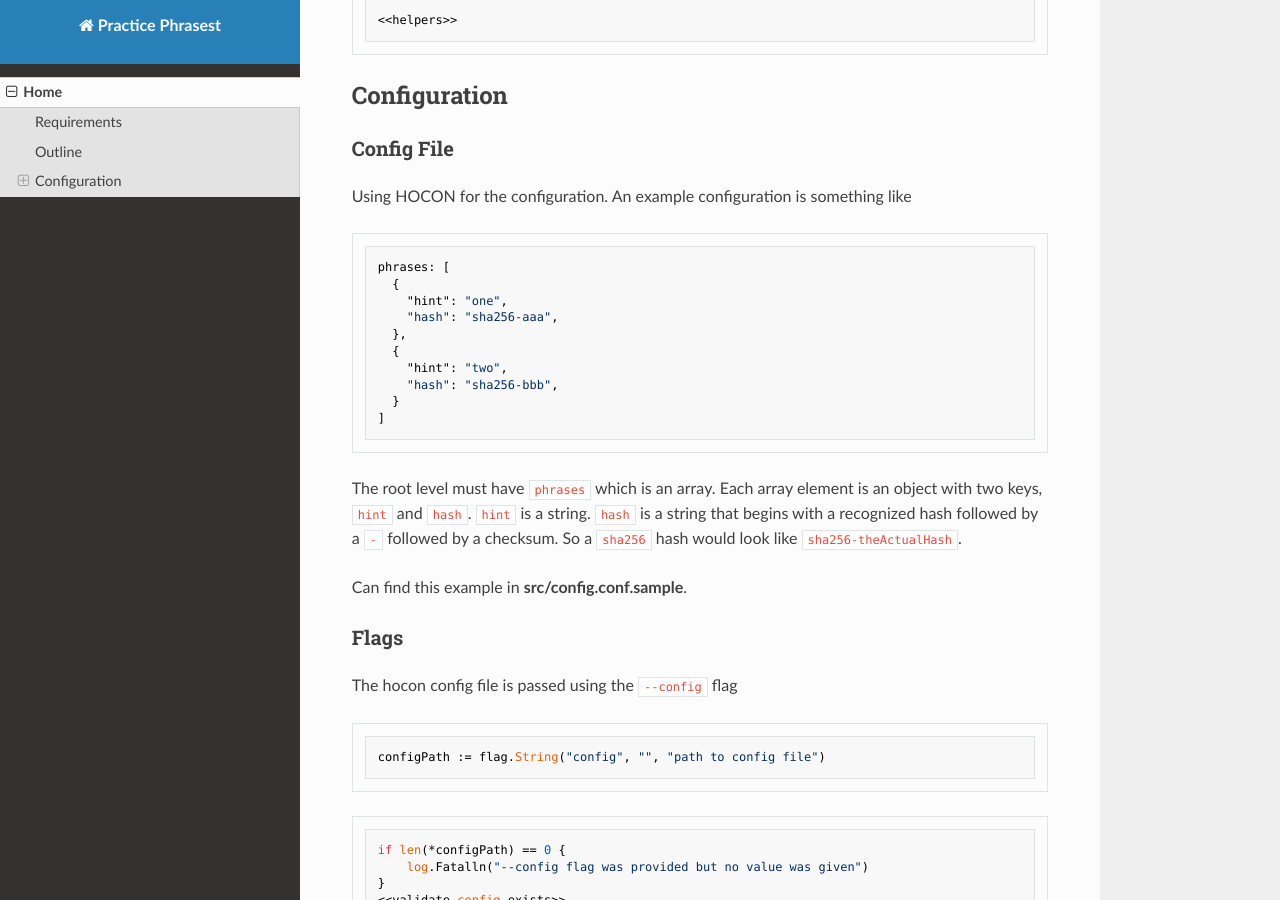
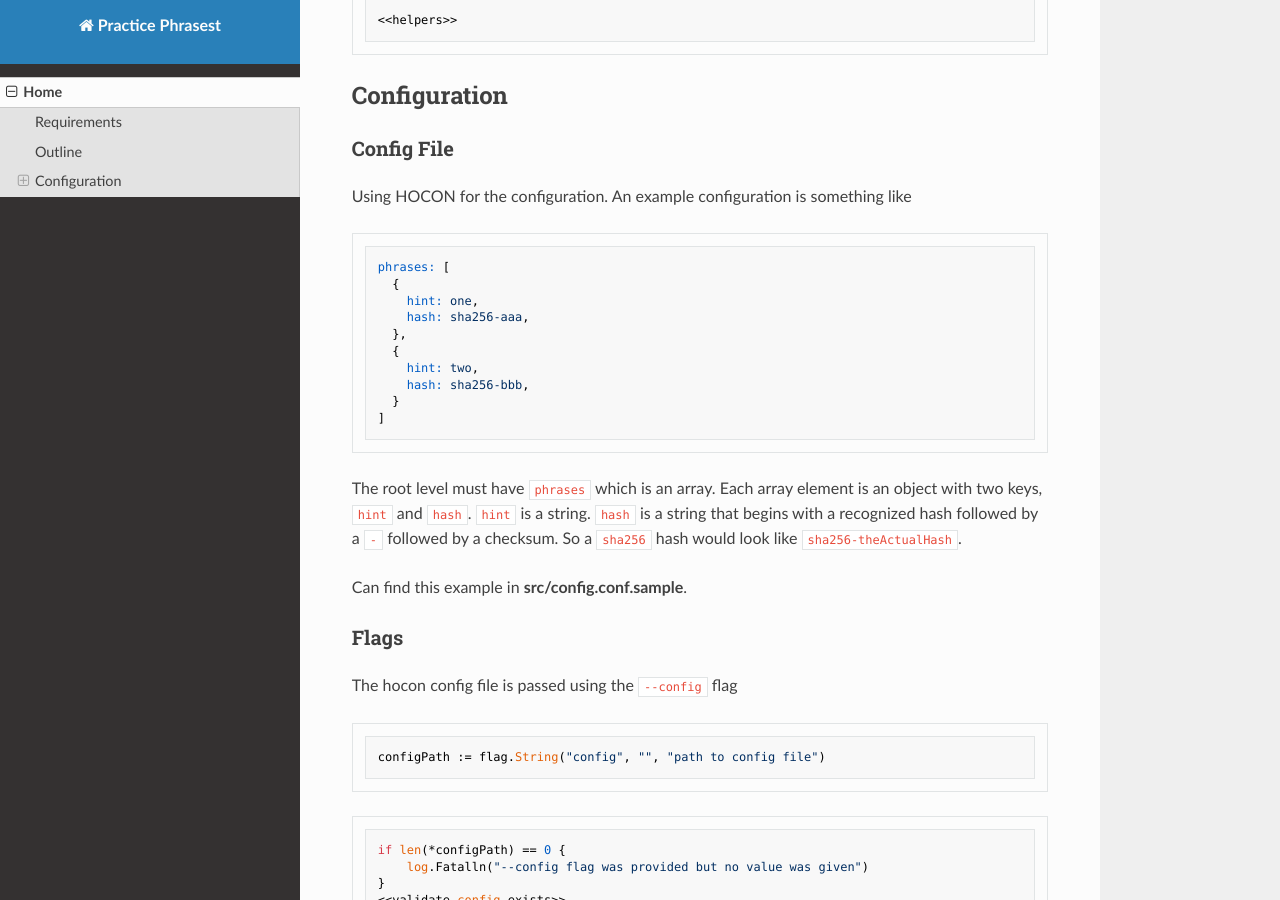
Before and after one commit to SanferDsouza/p3, an MkDocs documentation site: the page built from docs/index.md, in a window 1280 px wide and 900 px high, scrolled down 1228 px. Built offline with MkDocs 1.6.1, drawn with Linux system fonts in a browser that asks for light colours; nearby versions of some CDN libraries; some of the changed lines change nothing that is shown.

Commit message:
fix: remove " from hocon values

````diff
--- a/docs/index.md
+++ b/docs/index.md
@@ -75,12 +75,12 @@ An example configuration is something like
 ```{.hocon #config-example file=src/config.conf.sample}
 phrases: [
   {
-    "hint": "one",
-    "hash": "sha256-aaa",
+    hint: one,
+    hash: sha256-aaa,
   },
   {
-    "hint": "two",
-    "hash": "sha256-bbb",
+    hint: two,
+    hash: sha256-bbb,
   }
 ]
 ```
````
Also changed, not shown: 1 other file.
